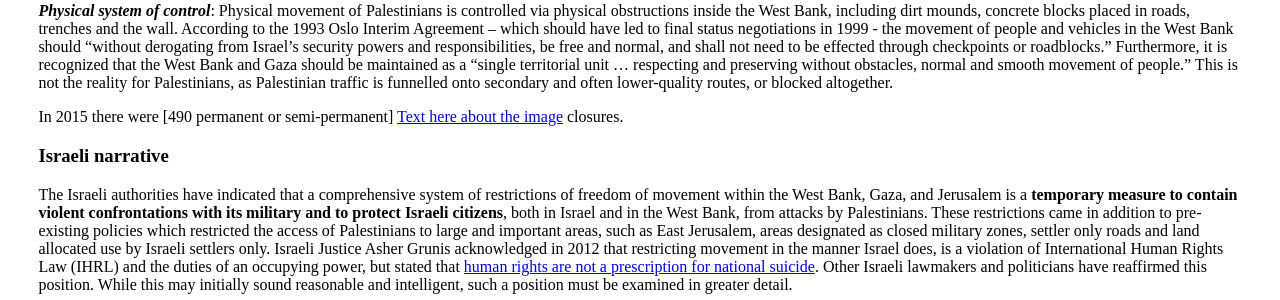
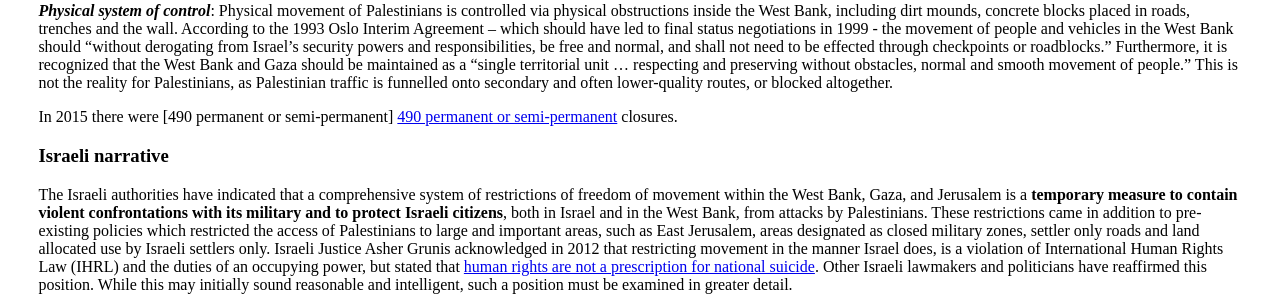
Before and after one commit to thepeopleofpalestine/thepeopleofpalestine.github.io, a Jekyll site: the page built from _cities/hebron.md, in a window 1280 px wide and 900 px high, scrolled down 2475 px. Shown: the part 152-452 px from the top of the window. Built offline with Jekyll 4.4.1, drawn with Linux system fonts in a browser that asks for light colours; some web fonts are replaced.

Commit message:
Update hebron.md

```diff
--- a/_cities/hebron.md
+++ b/_cities/hebron.md
@@ -46,7 +46,9 @@ The issuing of permits is at the discretion of Israeli authorities, through the
 **_Physical system of control_**: Physical movement of Palestinians is controlled via physical obstructions inside the West Bank, including dirt mounds, concrete blocks placed in roads, trenches and the wall. According to the 1993 Oslo Interim Agreement – which should have led to final status negotiations in 1999 - the movement of people and vehicles in the West Bank should “without derogating from Israel’s security powers and responsibilities, be free and normal, and shall not need to be effected through checkpoints or roadblocks.” Furthermore, it is recognized that the West Bank and Gaza should be maintained as a “single territorial unit … respecting and preserving without obstacles, normal and smooth movement of people.”
 This is not the reality for Palestinians, as Palestinian traffic is funnelled onto secondary and often lower-quality routes, or blocked altogether.
 
-In 2015 there were [490 permanent or semi-permanent] <a href="google.com" target="_blank">Text here about the image</a> closures.
+In 2015 there were [490 permanent or semi-permanent]
+<a href="www.google.com" target="_blank">490 permanent or semi-permanent</a>
+closures.
 
 
 ### Israeli narrative
```
